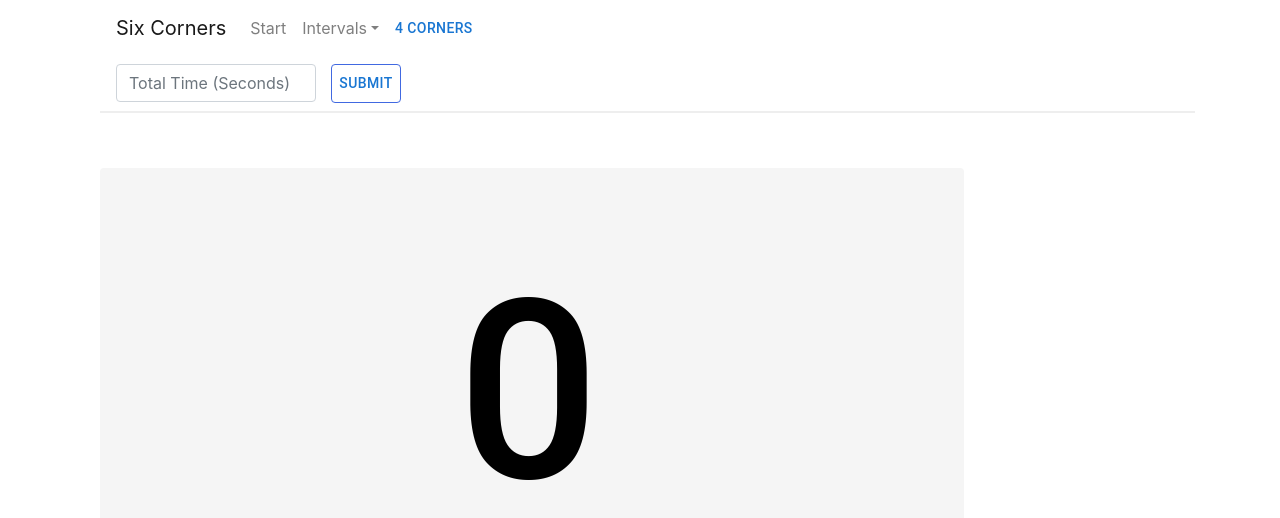
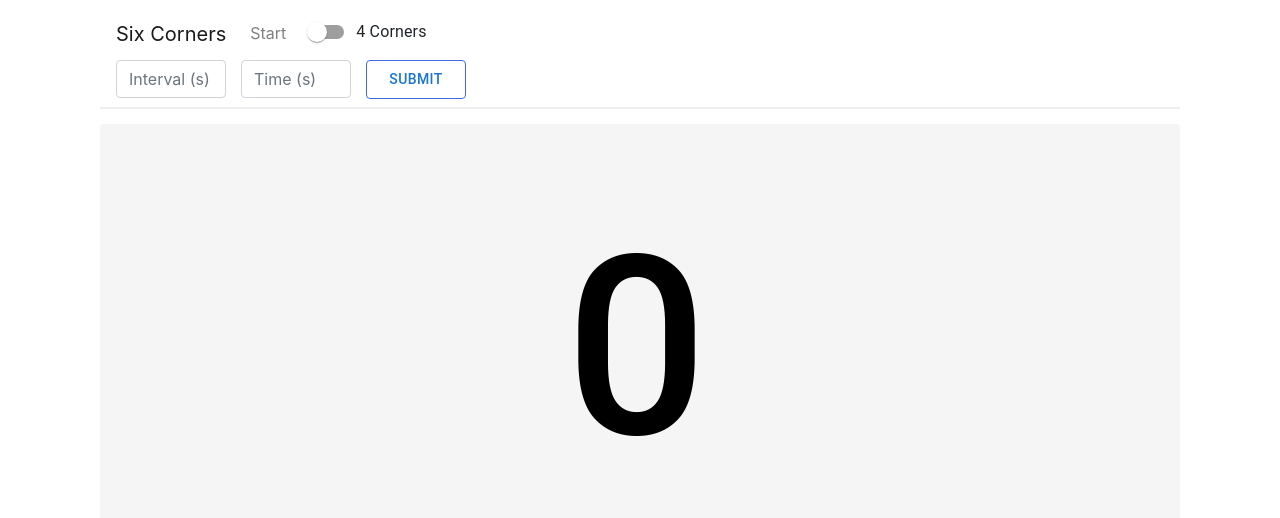
Before and after one commit to fljiang/six-corners, a React (Create React App) app: page / in a window 1280 px wide. Shown: the top 518 px of the page. Built offline with nearby package versions, Linux system fonts and the light colour scheme.

Commit message:
Toggle 4 corners

```diff
--- a/src/components/CornerDisplay.js
+++ b/src/components/CornerDisplay.js
@@ -39,12 +39,12 @@ const NewContainer = styled(Container)`
     width: 100%;
     display: flex;
     flex-direction: column;
-    padding-top: 5%;
     background-color: white;
+    margin-top: 15px;
 `;
 
 const NewButton= styled(Button)`
-    width: 80%;
+    width: 100%;
 `;
 
 const mapStateToProps = (state) => ({
--- a/src/components/Navigation.js
+++ b/src/components/Navigation.js
@@ -2,18 +2,20 @@ import React, { Component } from "react";
 import { Container } from "react-bootstrap";
 import {
     FormControl,
+    FormGroup,
     Nav,
     Navbar,
-    NavDropdown,
 } from "react-bootstrap";
+import FormControlLabel from '@mui/material/FormControlLabel';
+import Switch from '@mui/material/Switch';
 import Button from "@mui/material/Button";
 import { connect } from "react-redux";
 import {
     setCorner,
     setFourCorners,
     setInterval,
-    setTimer,
-    setTotalTime,
+    setTime,
+    startTimer,
     resetAllEvents
  } from "../redux/actions";
  import styled from "styled-components";
@@ -21,24 +23,25 @@ import {
 class Navigation extends Component {
     constructor(props) {
         super(props);
-        this.totalTimeRef = React.createRef();
+        this.intervalRef = React.createRef();
+        this.timeRef = React.createRef();
     }
 
     handleStart = () => {
         const {
             interval,
-            totalTime,
+            time,
             on,
             fourCorners
         } = this.props;
-        const n = Math.floor(totalTime / interval);
+        const n = Math.floor(time / interval);
 
         if (on) {
             this.props.resetAllEvents();
             return;
         }
         else {
-            this.props.setTimer(true);
+            this.props.startTimer(true);
         }
 
         for (let i = 0; i < n; i++) {
@@ -75,22 +78,26 @@ class Navigation extends Component {
         }
     }
 
-    handleIntervalChange = (interval) => {
-        interval = interval * 1000;
-        this.props.setInterval(interval);
-        this.props.resetAllEvents();
+    handleFourCorners = () => {
+        const { fourCorners } = this.props;
+        this.props.setFourCorners(!fourCorners);
     }
 
-    handleFourCorners = () => {
-        this.props.setFourCorners();
-    }
-
-    handleCustomTime = () => {
-        if (!this.totalTimeRef) {
+    handleSettings = () => {
+        if (!this.totalTimeRef && !this.intervalRef) {
             return;
         }
-        const totalTime = parseInt(this.totalTimeRef.current.value) * 1000;
-        this.props.setTotalTime(totalTime);
+
+        if (this.intervalRef.current) {
+            const interval = parseInt(this.intervalRef.current.value) * 1000
+            this.props.setInterval(interval);
+        }
+
+        if (this.timeRef.current) {
+            const time = parseInt(this.timeRef.current.value) * 1000;
+            this.props.setTime(time);
+        }
+
         this.props.resetAllEvents();
     }
 
@@ -101,32 +108,17 @@ class Navigation extends Component {
                     <Navbar.Brand href="#home">Six Corners</Navbar.Brand>
                     <Navbar.Toggle aria-controls="basic-navbar-nav" />
                     <Nav className="me-auto">
-                        <Nav.Link onClick={ this.handleStart }>Start</Nav.Link>
-                        <NavDropdown title="Intervals">
-                            <NavDropdown.Item onClick={ () => this.handleIntervalChange(0.5) }>0.5</NavDropdown.Item>
-                            <NavDropdown.Item onClick={ () => this.handleIntervalChange(0.6) }>0.6</NavDropdown.Item>
-                            <NavDropdown.Item onClick={ () => this.handleIntervalChange(0.7) }>0.7</NavDropdown.Item>
-                            <NavDropdown.Item onClick={ () => this.handleIntervalChange(0.8) }>0.8</NavDropdown.Item>
-                            <NavDropdown.Item onClick={ () => this.handleIntervalChange(0.9) }>0.9</NavDropdown.Item>
-                            <NavDropdown.Item onClick={ () => this.handleIntervalChange(1) }>1</NavDropdown.Item>
-                            <NavDropdown.Item onClick={ () => this.handleIntervalChange(1.1) }>1.1</NavDropdown.Item>
-                            <NavDropdown.Item onClick={ () => this.handleIntervalChange(1.2) }>1.2</NavDropdown.Item>
-                            <NavDropdown.Item onClick={ () => this.handleIntervalChange(1.3) }>1.3</NavDropdown.Item>
-                            <NavDropdown.Item onClick={ () => this.handleIntervalChange(1.4) }>1.4</NavDropdown.Item>
-                            <NavDropdown.Item onClick={ () => this.handleIntervalChange(1.5) }>1.5</NavDropdown.Item>
-                            <NavDropdown.Item onClick={ () => this.handleIntervalChange(1.6) }>1.6</NavDropdown.Item>
-                            <NavDropdown.Item onClick={ () => this.handleIntervalChange(1.7) }>1.7</NavDropdown.Item>
-                            <NavDropdown.Item onClick={ () => this.handleIntervalChange(1.8) }>1.8</NavDropdown.Item>
-                            <NavDropdown.Item onClick={ () => this.handleIntervalChange(1.9) }>1.9</NavDropdown.Item>
-                            <NavDropdown.Item onClick={ () => this.handleIntervalChange(2) }>2</NavDropdown.Item>
-                        </NavDropdown>
-                        <Button onClick={ this.handleFourCorners }>4 Corners</Button>
+                        <NewNavLink onClick={ this.handleStart }>Start</NewNavLink>
+                        <NewFormGroup>
+                            <FormControlLabel control={<Switch onChange={ this.handleFourCorners }/>} label="4 Corners" />
+                        </NewFormGroup>
                     </Nav>
                 </TopNavbar>
                 <BottomNavbar>
                     <Nav>
-                        <NewFormControl type="text" placeholder="Total Time (Seconds)" ref={ this.totalTimeRef }/>
-                        <SubmitButton onClick={ this.handleCustomTime }>Submit</SubmitButton>
+                        <NewFormControl type="text" placeholder="Interval (s)" ref={ this.intervalRef }/>
+                        <NewFormControl type="text" placeholder="Time (s)" ref={ this.totalTimeRef }/>
+                        <SubmitButton onClick={ this.handleSettings }>Submit</SubmitButton>
                     </Nav>
                 </BottomNavbar>
             </NewContainer>
@@ -141,12 +133,22 @@ const NewContainer = styled(Container)`
 `;
 
 const TopNavbar = styled(Navbar)`
-    width: calc(15px + 100%);
+    width: 100%;
 `;
 
 const BottomNavbar = styled(Navbar)`
-    width: calc(15px + 100%);
+    width: 100%;
+    margin-top: -15px;
     border-bottom: 2px solid #eee;
+`;
+
+const NewNavLink = styled(Nav.Link)`
+    margin-right: 15px;
+    margin-top: 5px;
+`;
+
+const NewFormGroup = styled(FormGroup)`
+    margin-top: 5px;
 `;
 
 const NewFormControl = styled(FormControl)`
@@ -155,7 +157,8 @@ const NewFormControl = styled(FormControl)`
         box-shadow: none;
         border: 1px solid royalblue !important;
     }
-    width: 200px;
+    width: 110px;
+    margin-right: 15px;
 `;
 
 const SubmitButton = styled(Button)`
@@ -166,13 +169,11 @@ const SubmitButton = styled(Button)`
         color: white;
     }
     width: 100px;
-    margin-left: 5% !important;
-    margin-right: 5% !important;
 `;
 
 const mapStateToProps = (state) => ({
     interval: state.interval,
-    totalTime: state.totalTime,
+    time: state.time,
     on: state.on,
     fourCorners: state.fourCorners
 });
@@ -181,8 +182,8 @@ const mapDispatchToProps = {
     setCorner: setCorner,
     setFourCorners,
     setInterval: setInterval,
-    setTimer: setTimer,
-    setTotalTime: setTotalTime,
+    setTime: setTime,
+    startTimer: startTimer,
     resetAllEvents: resetAllEvents
 };
 
--- a/src/redux/actions.js
+++ b/src/redux/actions.js
@@ -18,17 +18,17 @@ export const setInterval = (interval) => {
     }
 }
 
-export const setTimer = (on) => {
+export const setTime = (time) => {
     return {
-        type: "SET_TIMER",
-        on
+        type: "SET_TIME",
+        time
     }
 }
 
-export const setTotalTime = (totalTime) => {
+export const startTimer = (on) => {
     return {
-        type: "SET_TOTAL_TIME",
-        totalTime
+        type: "START_TIMER",
+        on
     }
 }
 
--- a/src/redux/reducers.js
+++ b/src/redux/reducers.js
@@ -1,7 +1,7 @@
 const initialState = {
     corner: 0,
     interval: 2000,
-    totalTime: 120000,
+    time: 120000,
     on: false,
     fourCorners: false
 }
@@ -16,22 +16,22 @@ export default (state = initialState, action) => {
         case "FOUR_CORNERS_UPDATED":
             return {
                 ...state,
-                fourCorners: true
+                fourCorners: action.fourCorners
             }
         case "INTERVAL_UPDATED":
             return {
                 ...state,
                 interval: action.interval
             }
-        case "TIMER_UPDATED":
+        case "TIME_UPDATED":
+            return {
+                ...state,
+                time: action.time
+            }
+        case "TIMER_STARTED":
             return {
                 ...state,
                 on: action.on
-            }
-        case "TOTAL_TIME_UPDATED":
-            return {
-                ...state,
-                totalTime: action.totalTime
             }
         case "ALL_EVENTS_RESET":
             return {
--- a/src/redux/sagas.js
+++ b/src/redux/sagas.js
@@ -10,6 +10,7 @@ function* setCorner(action) {
 function* setFourCorners(action) {
     yield put({
         type: "FOUR_CORNERS_UPDATED",
+        fourCorners: action.fourCorners
     });
 }
 
@@ -20,21 +21,21 @@ function* setInterval(action) {
     });
 }
 
-function* setTimer(action) {
+function* setTime(action) {
     yield put({
-        type: "TIMER_UPDATED",
+        type: "TIME_UPDATED",
+        time: action.time
+    });
+}
+
+function* startTimer(action) {
+    yield put({
+        type: "TIMER_STARTED",
         on: action.on
     });
 }
 
-function* setTotalTime(action) {
-    yield put({
-        type: "TOTAL_TIME_UPDATED",
-        totalTime: action.totalTime
-    });
-}
-
-function* resetAllEvents(action) {
+function* resetAllEvents() {
     const highestTimeoutId = setTimeout(";");
     for (let i = 0; i < highestTimeoutId; i++) {
         clearTimeout(i);
@@ -49,8 +50,8 @@ function* appWatcher() {
     yield takeLatest("SET_CORNER", setCorner);
     yield takeLatest("SET_FOUR_CORNERS", setFourCorners);
     yield takeLatest("SET_INTERVAL", setInterval);
-    yield takeLatest("SET_TIMER", setTimer);
-    yield takeLatest("SET_TOTAL_TIME", setTotalTime);
+    yield takeLatest("SET_TIME", setTime);
+    yield takeLatest("START_TIMER", startTimer);
     yield takeLatest("RESET_ALL_EVENTS", resetAllEvents);
 }
 
```
Also changed, not shown: 13 other files (tests, documents, lock files or other folders).
